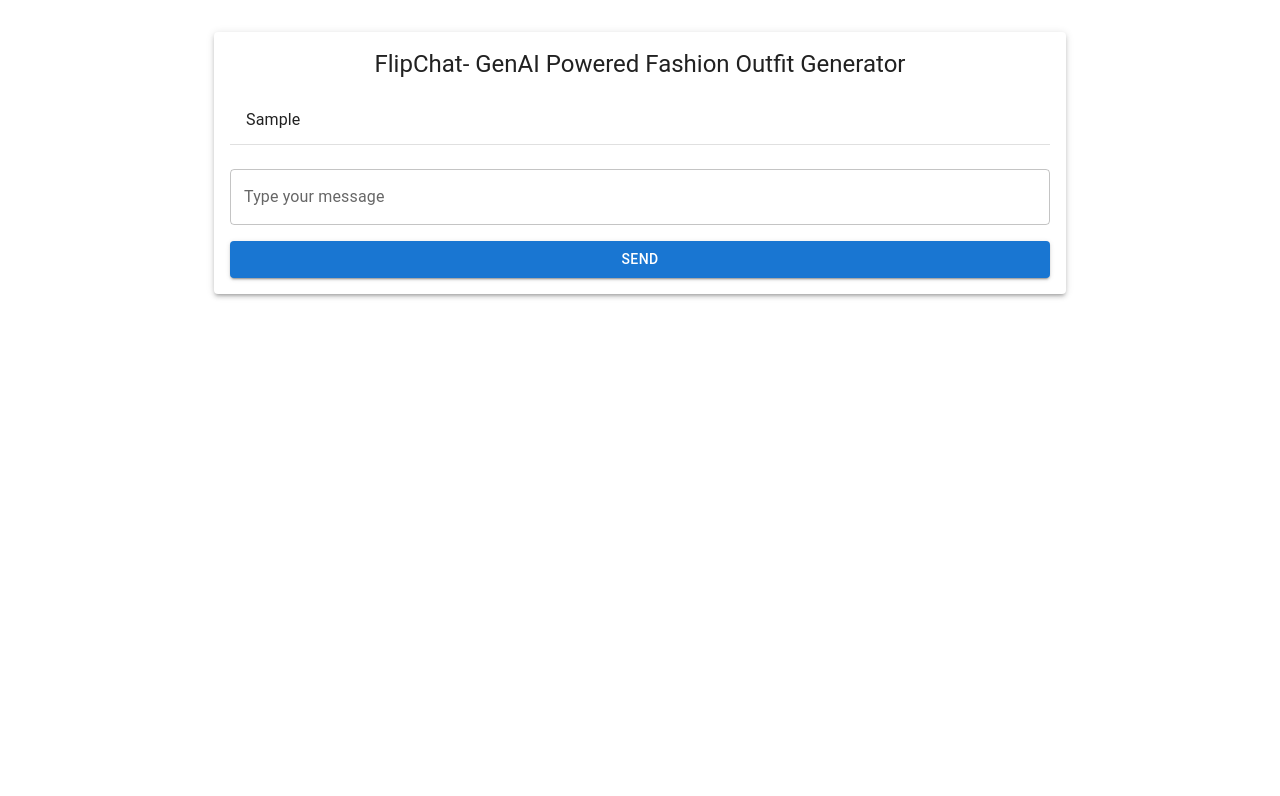
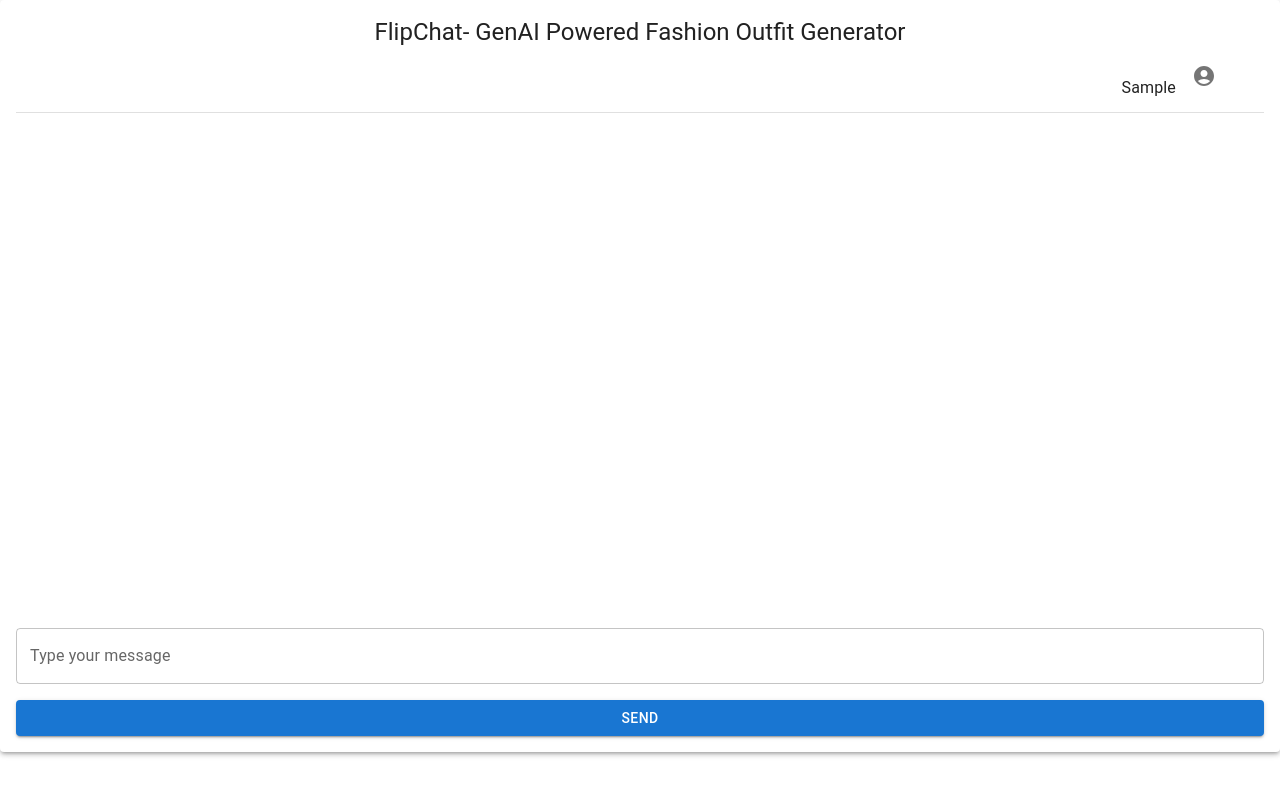
Before and after one commit to milind-nair/fashion-ai-chatbot, a React (Create React App) app in the folder frontend/: page / in a window 1280 px wide. Both pictures are taken after typing "Sample" into the empty fields and a click on the button "SEND". Shown: the top 796 px of the page. Built offline with nearby package versions, Linux system fonts and the light colour scheme.

Commit message:
added send on Enter Key-Press, & Account Circle next to sender chat

```diff
--- a/frontend/src/components/Chat.js
+++ b/frontend/src/components/Chat.js
@@ -1,59 +1,97 @@
 // import * as React from "react";
-import React, { useState } from 'react';
-import { TextField, Button, Container, Paper, Typography, List, ListItem, ListItemText, Divider } from '@mui/material';
+import React, { useState } from "react";
+import AccountCircleIcon from "@mui/icons-material/AccountCircle";
+import {
+  TextField,
+  Button,
+  Container,
+  Paper,
+  Typography,
+  List,
+  ListItem,
+  ListItemIcon,
+  ListItemText,
+  Divider,
+} from "@mui/material";
 // import Paper from "@mui/material/Paper";
 
 const Chat = () => {
   const [messages, setMessages] = useState([]);
-  const [inputValue, setInputValue] = useState('');
+  const [inputValue, setInputValue] = useState("");
 
   const handleInputChange = (event) => {
     setInputValue(event.target.value);
   };
 
-  const handleSendMessage = () => {
-    if (inputValue.trim() !== '') {
-      setMessages([...messages, inputValue]);
-      setInputValue('');
+  const handleKeyPress = (event) => {
+    if (event.key === "Enter") {
+      handleSendMessage();
     }
   };
 
+  const handleSendMessage = () => {
+    if (inputValue.trim() !== "") {
+      setMessages([...messages, inputValue]);
+      setInputValue("");
+    }
+  };
   return (
-    <Container maxWidth="md" style={{ marginTop: '2rem' }}>
-      <Paper elevation={3} style={{ padding: '1rem' }}>
+    <>
+      <Paper
+        elevation={3}
+        style={{
+          padding: "1rem",
+          height: "90vh",
+          display: "flex",
+          flexDirection: "column",
+        }}
+      >
         <Typography variant="h5" align="center" gutterBottom>
           FlipChat- GenAI Powered Fashion Outfit Generator
         </Typography>
+        <div style={{ flex: 1, overflowY: "scroll" }}>
           <List>
             {messages.map((message, index) => (
               <React.Fragment key={index}>
-              <ListItem alignItems="flex-end">
-              {/* <ListItem alignItems="flex-start"> */}
-                <ListItemText primary={message} />
+                <ListItem
+                  alignItems="flex-start"
+                  style={{ justifyContent: "flex-end" }}
+                >
+                  <ListItemText
+                    primary={message}
+                    style={{ textAlign: "right" }}
+                  />
+                  <ListItemIcon
+                    sx={{ marginBottom: 2, marginLeft: 2, marginTop: -1 }}
+                  >
+                    <AccountCircleIcon />
+                  </ListItemIcon>
                 </ListItem>
                 <Divider />
               </React.Fragment>
             ))}
           </List>
+        </div>
         <TextField
           label="Type your message"
           variant="outlined"
           fullWidth
           value={inputValue}
           onChange={handleInputChange}
-          style={{ marginTop: '1rem' }}
+          onKeyDown={handleKeyPress}
+          style={{ marginTop: "1rem" }}
         />
         <Button
           variant="contained"
           color="primary"
           fullWidth
           onClick={handleSendMessage}
-          style={{ marginTop: '1rem' }}
+          style={{ marginTop: "1rem" }}
         >
           Send
         </Button>
       </Paper>
-    </Container>
+    </>
   );
 };
 
```
Lines whose indentation alone changed are shown as unchanged.
